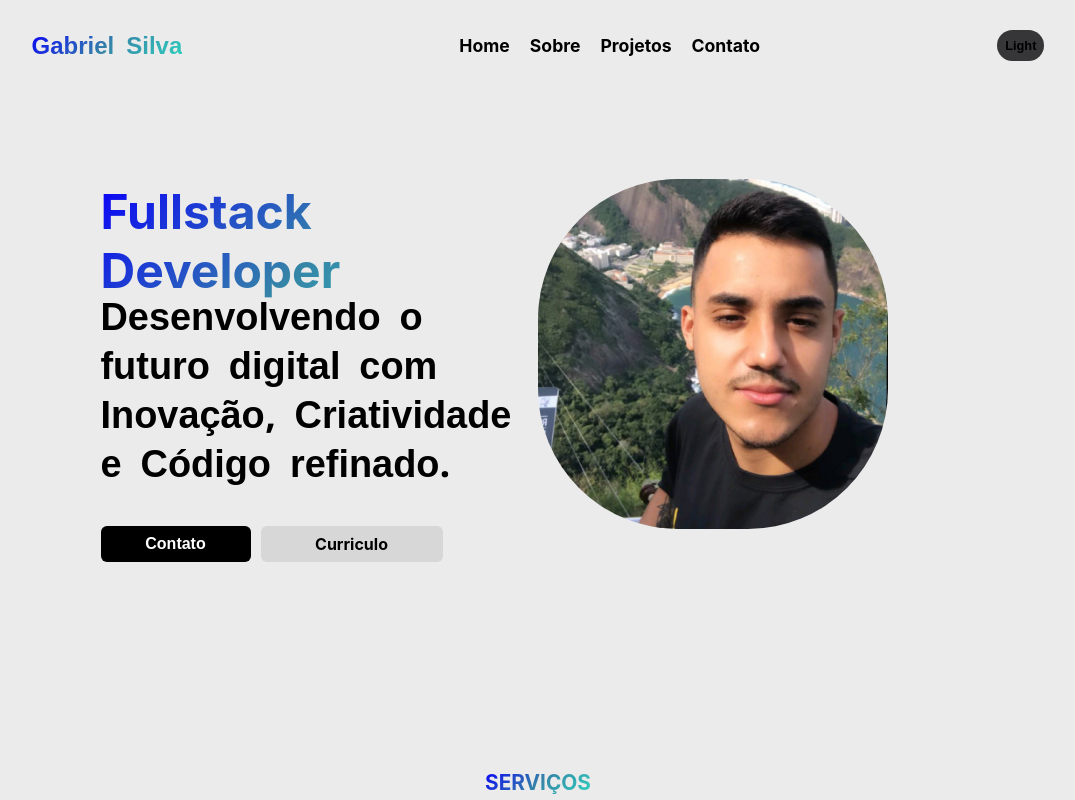
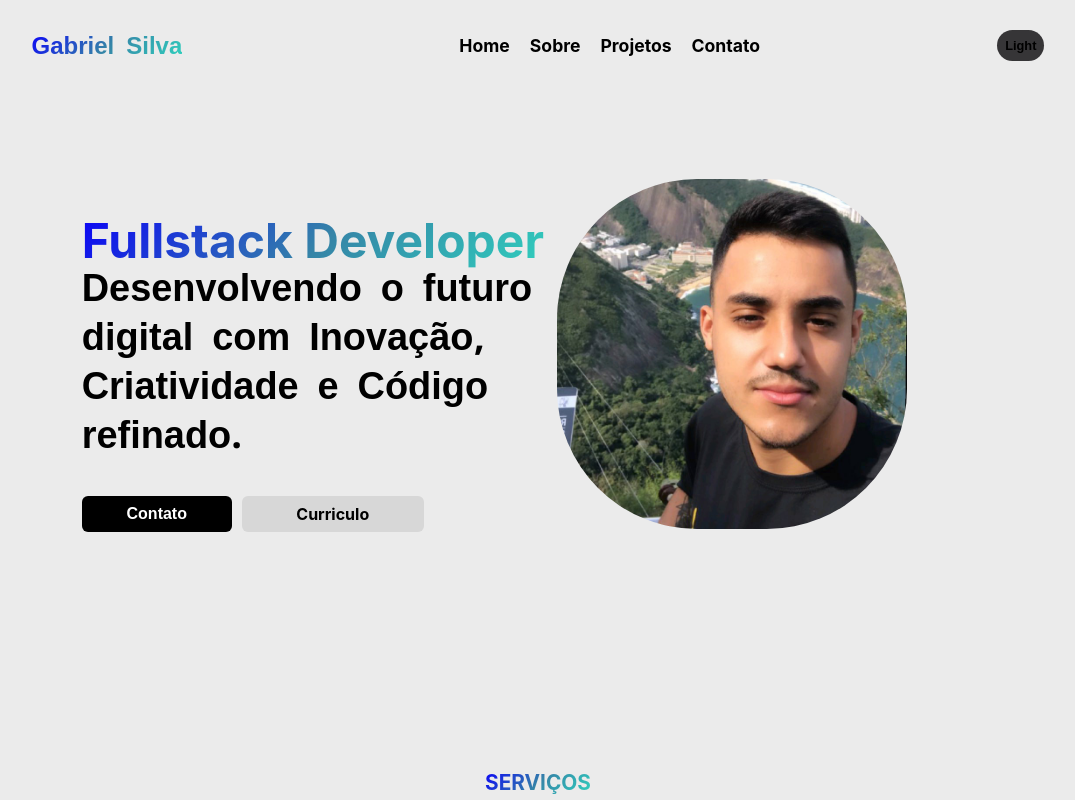
Before and after one commit to GabrielSilva0109/Portfolio, a React (Create React App) app: page / in a window 1280 px wide. Shown: the top 800 px of the page, without its empty margins (102-1177 px from the left). Built offline with nearby package versions, Linux system fonts and the light colour scheme.

Commit message:
Projects

```diff
--- a/src/AppRouter.tsx
+++ b/src/AppRouter.tsx
@@ -1,7 +1,8 @@
-import React from 'react';
-import { BrowserRouter as Router, Route, Routes } from 'react-router-dom';
-import Home from './components/Home/Home';
-import About from './components/About/About';
+import React from 'react'
+import { BrowserRouter as Router, Route, Routes } from 'react-router-dom'
+import Home from './components/Home/Home'
+import About from './components/About/About'
+import Projects from './components/Projects/Projects'
 
 interface AppRouterProps {
   toggleTheme: () => void;
@@ -13,6 +14,7 @@ const AppRouter: React.FC<AppRouterProps> = ({ toggleTheme }) => {
       <Routes>
         <Route path="/" element={<Home toggleTheme={toggleTheme} theme="Light" />} />
         <Route path="/sobre" element={<About toggleTheme={toggleTheme} theme="Light" />} />
+        <Route path="/projetos" element={<Projects toggleTheme={toggleTheme} theme="Light" />} />
       </Routes>
     </Router>
   )
--- a/src/components/Home/Home.tsx
+++ b/src/components/Home/Home.tsx
@@ -24,7 +24,7 @@ const Container = styled.div`
 `
 
 const LeftContainer = styled.div`
-  width: 35%;
+  width: 38%;
   float: left;
 
   @media(max-width: 768px){
--- a/src/components/Home/Service.tsx
+++ b/src/components/Home/Service.tsx
@@ -17,8 +17,8 @@ const Container = styled.div`
   padding: 15px;
   flex-direction: column;
   gap: 40px;
-  margin: 120px;
-`;
+  margin-top: 120px ;
+`
 
 const Title = styled.h1`
   background-image: linear-gradient(-225deg, rgb(10, 2, 247) 0%, #3584A7 51%, #30D2BE 100%);
--- /dev/null
+++ b/src/components/Projects/Projects.tsx
@@ -0,0 +1,19 @@
+import React from  'react'
+import styled from 'styled-components';
+
+
+interface ProjectsProps {
+    toggleTheme: () => void
+    theme: string
+}
+
+
+const Projects: React.FC<ProjectsProps> = ({ toggleTheme, theme }) => {
+    return (
+        <>
+
+        </>
+    )
+}
+
+export default Projects
```
Also changed, not shown: src/components/Header/Header.tsx (+4 -4 lines).
